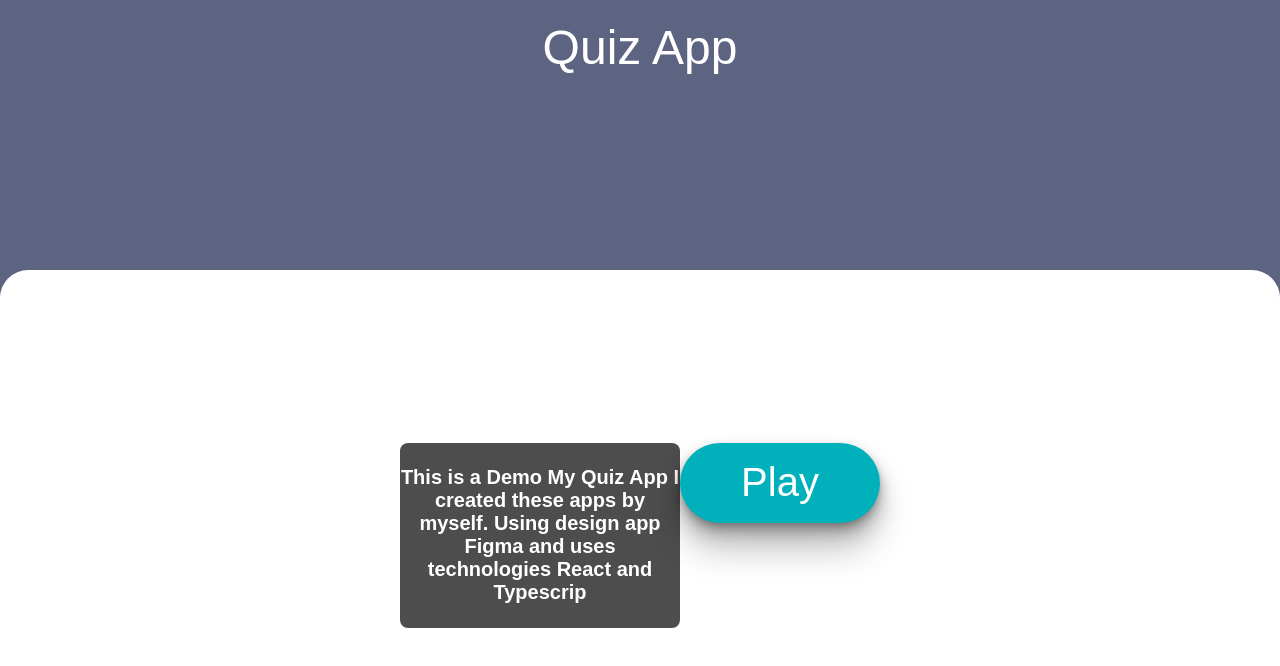
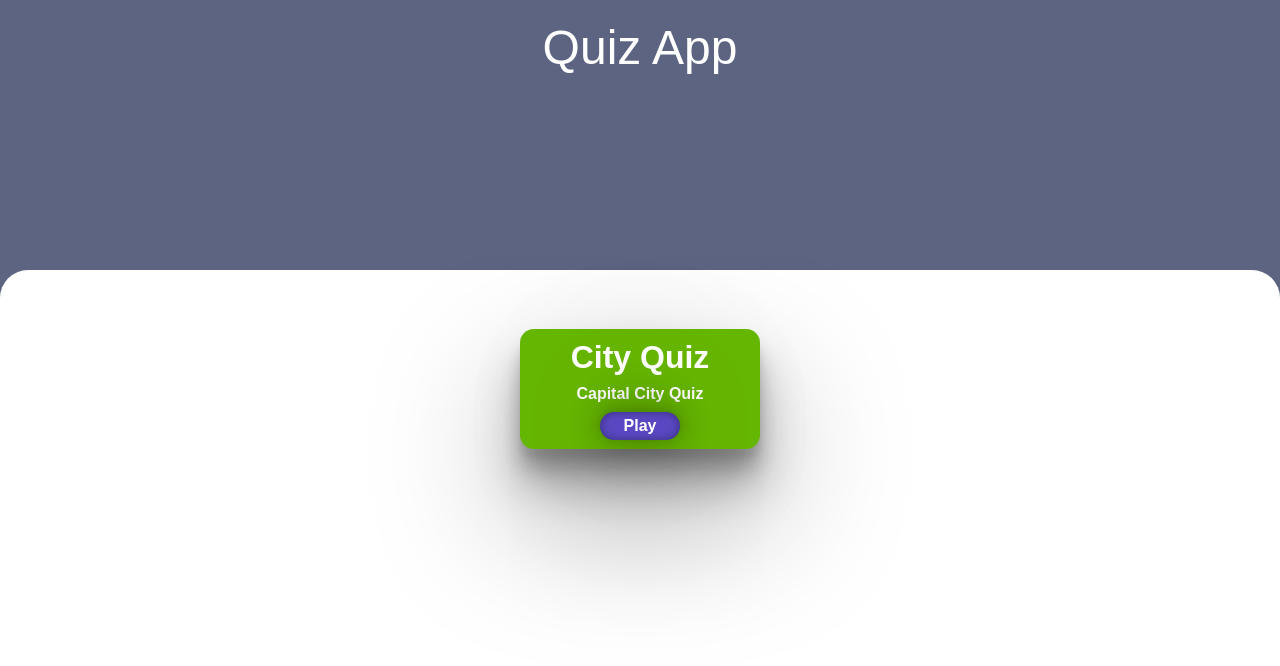
Before and after one commit to MrDaniel123/Quiz-Game-App, a React (Create React App) app: page / in a window 1280 px wide. Both pictures are taken after a click on the button "Play". Shown: the top 666 px of the page. Built offline with nearby package versions, Linux system fonts and the light colour scheme.

Commit message:
Add Component QuizInfo
Create component QuizInfo And add style
I change Container display: flex to gird

```diff
--- a/src/App.tsx
+++ b/src/App.tsx
@@ -1,23 +1,43 @@
 import React from 'react';
+import { useState } from 'react';
 
 import styled from 'styled-components';
 import { createGlobalStyle } from 'styled-components';
 
+import QuizInfo from './components/QuizInfo';
+import { quizData } from './data';
+
 function App() {
+	const [homePage, setHomepage] = useState(true);
+	const [selectQuizPage, setSelectQuizPage] = useState(false);
+
+	const quizInfo = quizData.map(quizData => {
+		return <QuizInfo quizData={quizData}></QuizInfo>;
+	});
+
 	return (
 		<>
 			<GlobalStyle />
 			<AppContainer>
 				<Header>Quiz App</Header>
+				{homePage && (
 					<Container>
 						<Description>
 							<p>
-							This is a Demo My Quiz App I created these apps by myself. Using design app Figma and
-							uses technologies React and Typescrip
+								This is a Demo My Quiz App I created these apps by myself. Using design app Figma
+								and uses technologies React and Typescrip
 							</p>
 						</Description>
-					<ButtonStart>Play</ButtonStart>
+						<ButtonStart
+							onClick={() => {
+								setHomepage(false);
+								setSelectQuizPage(true);
+							}}>
+							Play
+						</ButtonStart>
 					</Container>
+				)}
+				{selectQuizPage && <Container>{quizInfo}</Container>}
 			</AppContainer>
 		</>
 	);
@@ -52,11 +72,11 @@ const Header = styled.p`
 `;
 
 const Container = styled.div`
-	display: flex;
+	display: grid;
+	grid-template-rows: 45% 45%;
 	justify-content: center;
-	align-content: space-around;
-	flex-wrap: wrap;
-
+	align-items: center;
+	justify-items: center;
 	height: 530px;
 	width: 100%;
 	border-radius: 28px 28px 0px 0px;
--- /dev/null
+++ b/src/components/QuizInfo.tsx
@@ -0,0 +1,65 @@
+import React from 'react';
+
+import styled from 'styled-components';
+
+import { QuizList } from '../data';
+
+type Props = {
+	quizData: QuizList;
+};
+
+const QuizInfo = ({ quizData }: Props) => {
+	return (
+		<Container>
+			<h1>{quizData.quizName}</h1>
+			<p>{quizData.description}</p>
+			<ButtonPlay>Play</ButtonPlay>
+		</Container>
+	);
+};
+
+const Container = styled.div`
+	display: flex;
+	flex-direction: column;
+	justify-content: space-evenly;
+	align-items: center;
+	flex-wrap: wrap;
+	width: 240px;
+	height: 120px;
+	border-radius: 14px;
+	background-color: #66b700;
+	color: #fff;
+	font-weight: bold;
+
+	box-shadow: 0px 62px 145px rgba(0, 0, 0, 0.36), 0px 35.6675px 43.7133px rgba(0, 0, 0, 0.276532),
+		0px 20.6087px 18.1562px rgba(0, 0, 0, 0.167087), 0px 9.5815px 6.56676px rgba(0, 0, 0, 0.0615797);
+
+	& h1 {
+		font-size: 32px;
+	}
+
+	& p {
+		font-size: 14;
+	}
+`;
+
+const ButtonPlay = styled.button`
+	all: unset;
+
+	background-color: #5a48c3;
+	border-radius: 58px;
+	font-size: 16px;
+	color: white;
+	width: 80px;
+	height: 28px;
+	text-align: center;
+
+	box-shadow: inset 0px 0px 10px rgba(0, 0, 0, 0.37);
+	filter: drop-shadow(0px -2px 80px rgba(0, 0, 0, 0.26))
+		drop-shadow(0px -1.411px 37.2764px rgba(0, 0, 0, 0.201119))
+		drop-shadow(0px -0.978767px 18.4264px rgba(0, 0, 0, 0.169646))
+		drop-shadow(0px -0.62734px 8.45616px rgba(0, 0, 0, 0.136794))
+		drop-shadow(0px -0.309258px 2.8906px rgba(0, 0, 0, 0.0907709));
+`;
+
+export default QuizInfo;
--- a/src/data.ts
+++ b/src/data.ts
@@ -7,7 +7,7 @@ type Question = {
 	currentAnswer: string;
 };
 
-type QuizList = {
+export type QuizList = {
 	quizName: string;
 	description: string;
 	question: Question[];
@@ -15,7 +15,7 @@ type QuizList = {
 
 export const quizData: QuizList[] = [
 	{
-		quizName: 'Alimals Quiz',
+		quizName: 'City Quiz',
 		description: ' Capital City Quiz',
 		question: [
 			{
```
Lines whose indentation alone changed are shown as unchanged.
